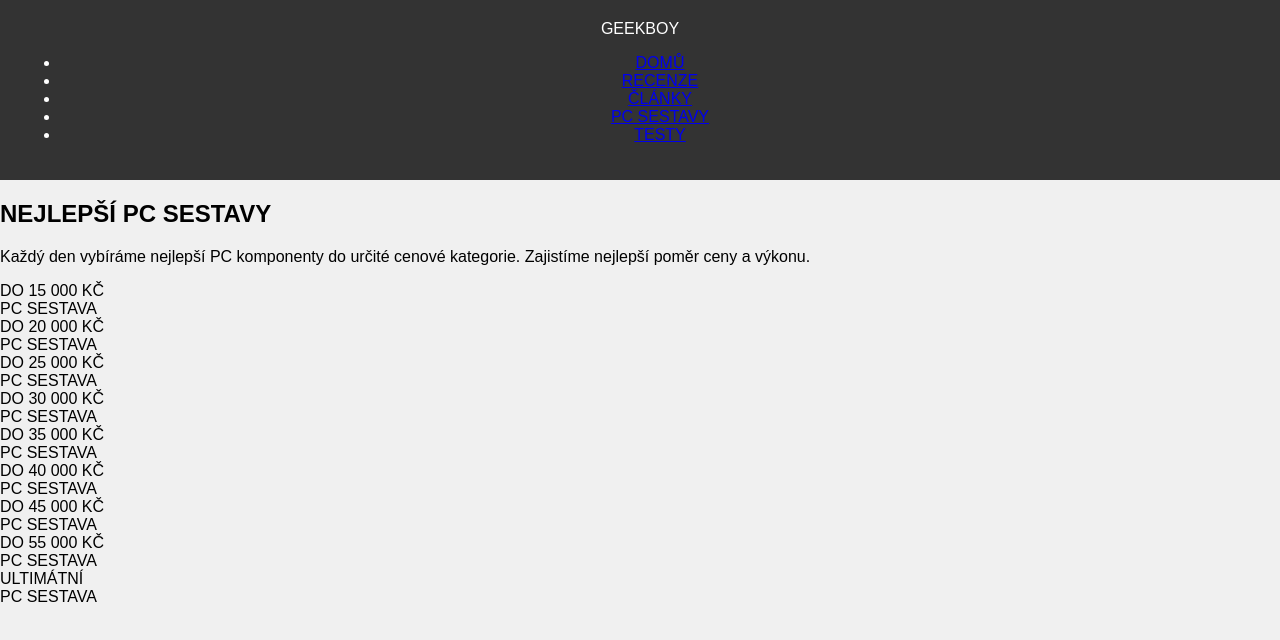
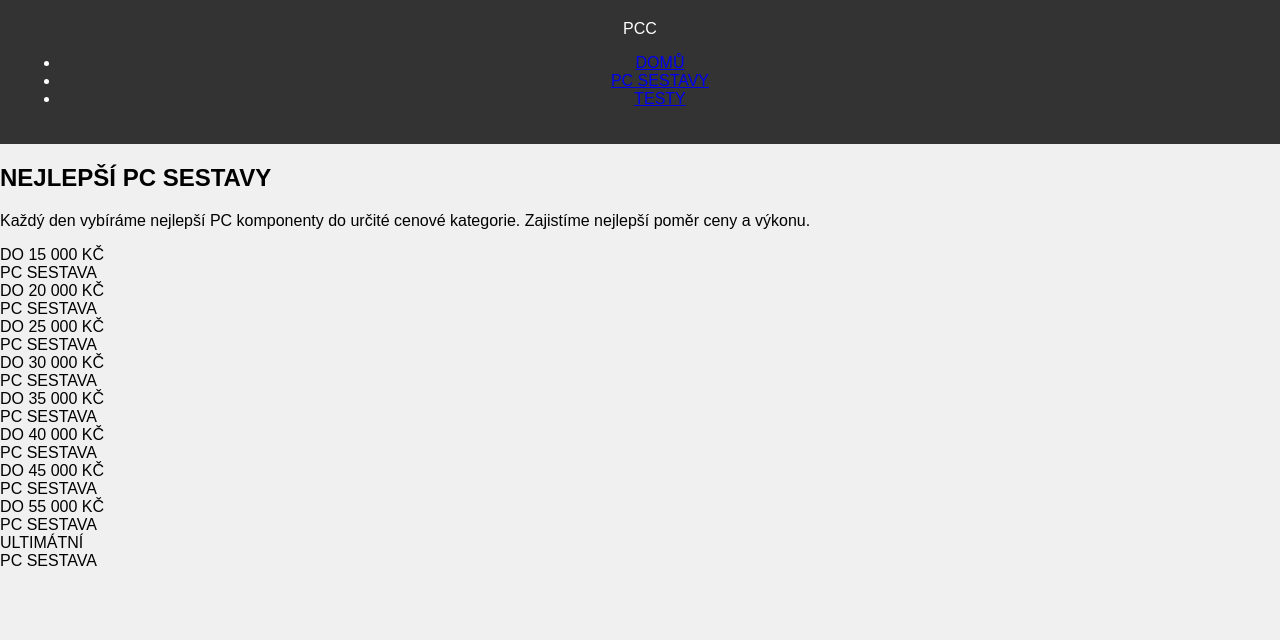
Before and after one commit to PiratRici/PCC, a plain HTML site: page index.html in a window 1280 px wide. Drawn offline with Linux system fonts and the light colour scheme; a script that the page names is missing.

Commit message:
Update index.html

```diff
--- a/index.html
+++ b/index.html
@@ -8,12 +8,10 @@
 </head>
 <body>
     <header>
-        <div class="logo">GEEKBOY</div>
+        <div class="logo">PCC</div>
         <nav>
             <ul>
                 <li><a href="#">DOMŮ</a></li>
-                <li><a href="#">RECENZE</a></li>
-                <li><a href="#">ČLÁNKY</a></li>
                 <li><a href="#">PC SESTAVY</a></li>
                 <li><a href="#">TESTY</a></li>
             </ul>
```
